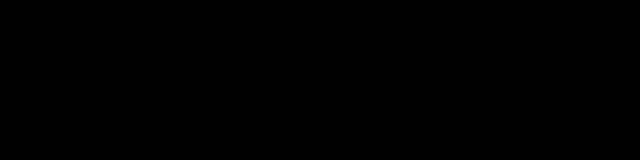
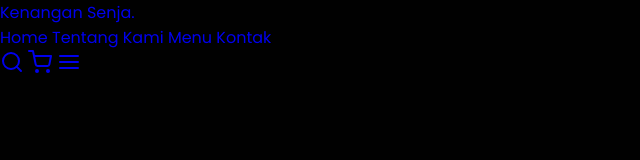
Before and after one commit to Hilalhidayah17/landing-page-kedai-kopi, a plain HTML site: page index.html in a window 1280 px wide. Shown: the whole page, without its empty margins (0-640 px from the left). Drawn offline with nearby package versions, Linux system fonts and the light colour scheme.

Commit message:
menambahkan navbar di html

```diff
--- a/index.html
+++ b/index.html
@@ -19,6 +19,25 @@
     <link rel="stylesheet" href="CSS/style.css" />
   </head>
   <body>
+    <!-- navbar start -->
+    <nav class="">
+      <a href="#" class="navbar-logo">Kenangan <span>Senja</span>. </a>
+    </nav>
+
+    <div class="navbar-nav">
+      <a href="#">Home</a>
+      <a href="#about">Tentang Kami</a>
+      <a href="#menu">Menu</a>
+      <a href="#contact">Kontak</a>
+    </div>
+
+    <div class="navbar-extra">
+      <a href="#" id="search"><i data-feather="search"></i></a>
+      <a href="#" id="shopping-cart"><i data-feather="shopping-cart"></i></a>
+      <a href="#" id="hamburger-menu"><i data-feather="menu"></i></a>
+    </div>
+    <!-- navbar end -->
+
     <!-- feather icon -->
     <script>
       feather.replace();
```
